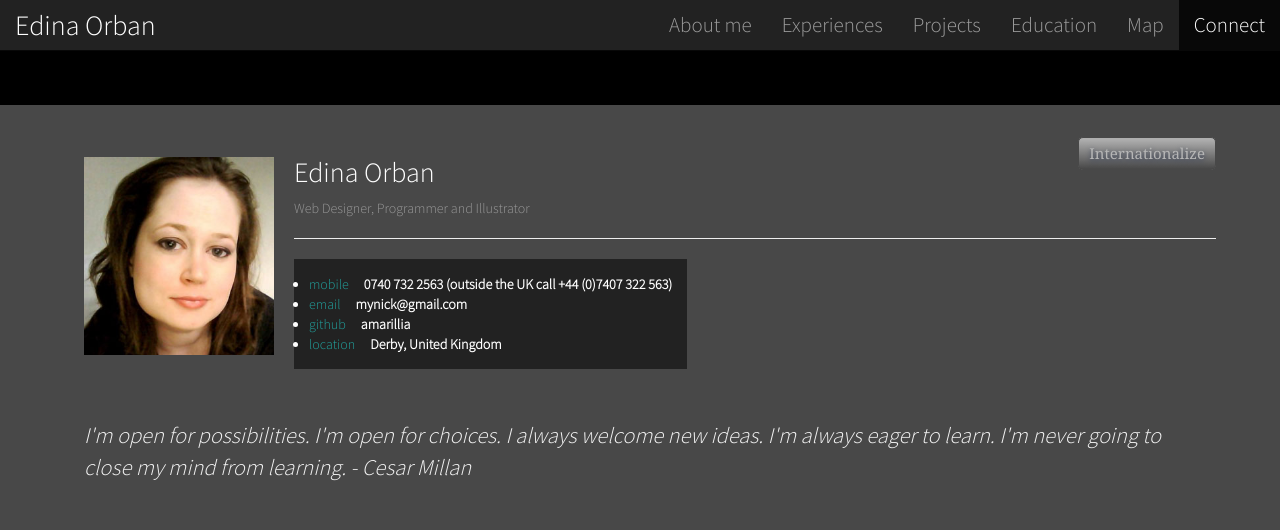
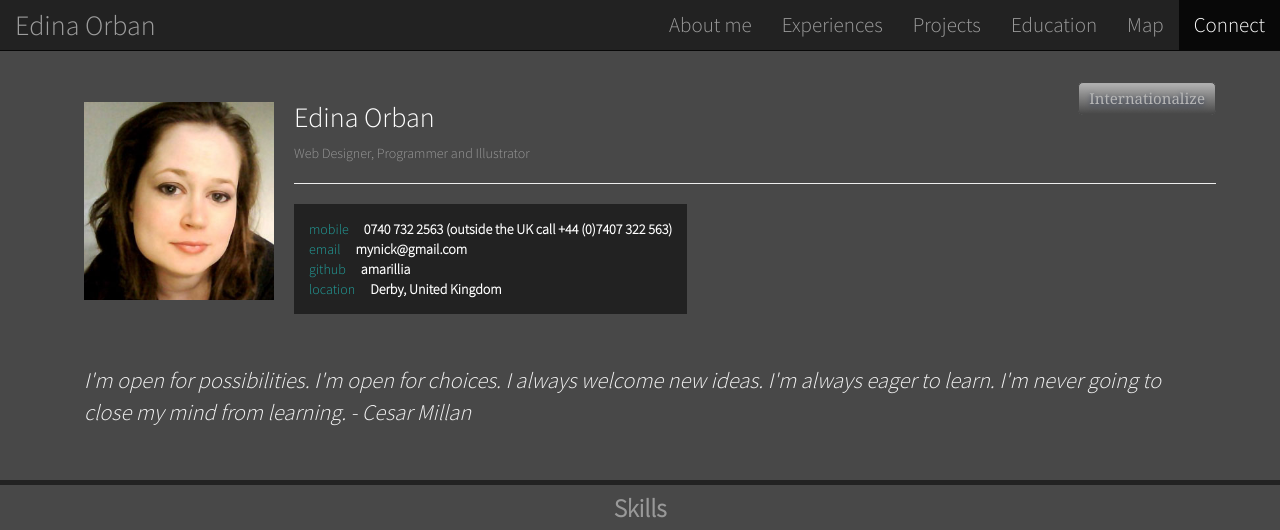
Before and after one commit to Amarillia/P2-Online-Resume, a plain HTML site: page index.html in a window 1280 px wide. Shown: the top 530 px of the page. Drawn offline with nearby package versions, Linux system fonts and the light colour scheme; some packages are replaced by stand-ins of ours.

Commit message:
Update style.css

```diff
--- a/css/style.css
+++ b/css/style.css
@@ -59,6 +59,10 @@ p {
   padding-bottom: 15px;
 }
 
+ul{
+  list-style-type: none;
+}
+
 a {
   cursor: pointer;
   font-size: 1.3em;
@@ -76,7 +80,7 @@ a:hover, a:focus {
   border-radius: 5%;
 }
 
-  #header {background-color: #484848; margin-top: 105px; width: 100%;}
+  #header {background-color: #484848; margin-top: 50px; width: 100%;}
   #topContacts {display: inline-block; padding: 15px; color: #fff; background-color: #222222;}
   #skills {padding-top:5px; color: #fff; background-color: #222222; }
   #skills .flex-item{display: inline-block; padding: 10px; text-align: justify;}
@@ -113,6 +117,7 @@ img.biopic {
     transition: all .35s;
     color: #9E0900;
     font-size: 1.5em;
+    text-decoration: none;
 }
 
 .navbar-brand{
```
